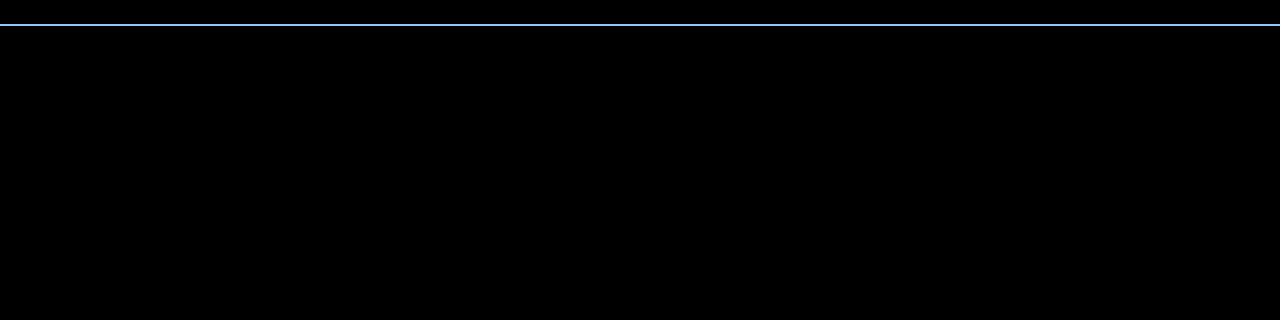
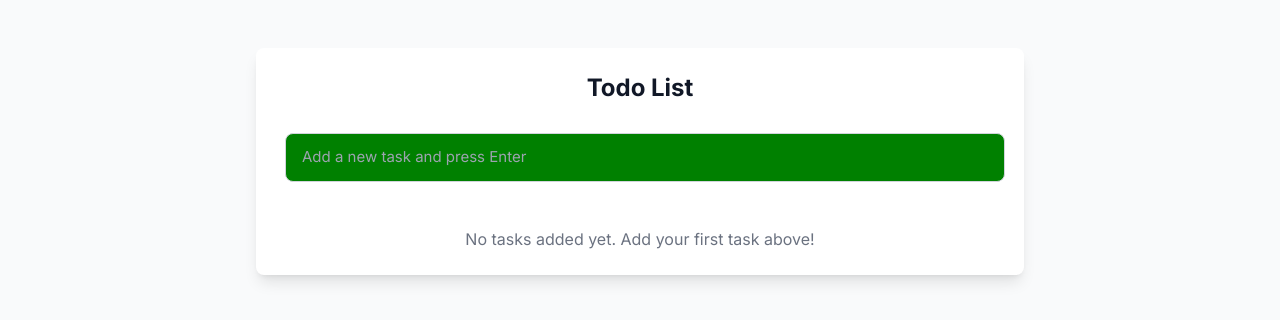
Before and after one commit to Ananya-12-cpu/My-Components, a Next.js app: page /todo in a window 1280 px wide. Shown: the top 320 px of the page. Built offline with nearby package versions, Linux system fonts and the light colour scheme.

Commit message:
to do page implemented

```diff
--- a/src/app/layoutProvider.tsx
+++ b/src/app/layoutProvider.tsx
@@ -7,7 +7,7 @@ import Image from "next/image";
 function LayoutProvider({ children }: any) {
   return (
     <>
-      <div className="grid grid-cols-1 gap-1 border-b-2 border-blue-300 ">
+      <div className="grid grid-cols-1 gap-1 ">
         {children}
         {/* <div>
           <Image src={"/connection.gif"} alt="" width={80} height={50} />
--- a/src/app/page.tsx
+++ b/src/app/page.tsx
@@ -25,7 +25,7 @@ const modules = [
   {
     name: "To Do Application",
     description: "Manage tasks and boost productivity.",
-    route: "/coming-soon",
+    route: "/todo",
   },
   {
     name: "Stop Watch",
--- a/src/app/todo/page.tsx
+++ b/src/app/todo/page.tsx
@@ -1,9 +1,92 @@
-import React from 'react'
+// import React from 'react'
 
-function ToDoPage() {
+// function ToDoPage() {
+//   return (
+//     <div>ToDoPage</div>
+//   )
+// }
+
+// export default ToDoPage
+
+"use client"
+
+import React, { useState } from 'react';
+
+function ChipsInput() {
+  const [state, setState] = useState<string>('');
+  const [chipsArray, setChipsArray] = useState<string[]>([]);
+
+  const handleKeyDown = (event: React.KeyboardEvent<HTMLInputElement>) => {
+    if (event.key === 'Enter' && state.trim()) {
+      setChipsArray((prev) => [...prev, state.trim()]);
+      setState('');
+    }
+  };
+
+  const deleteChipHandler = (chip: string) => {
+    setChipsArray((prev) => prev.filter((x) => x !== chip));
+  };
+
   return (
-    <div>ToDoPage</div>
-  )
+    <div className="min-h-screen bg-gray-50 py-12 px-4 sm:px-6 lg:px-8">
+      <div className="max-w-3xl mx-auto">
+        <div className="bg-white rounded-lg shadow-lg p-6">
+          <h2 className="text-2xl font-bold text-gray-900 mb-6 text-center">
+            Todo List
+          </h2>
+
+          <div className="mb-6">
+            <div className="relative">
+              <input
+                type="text"
+                placeholder="Add a new task and press Enter"
+                className="w-full px-4 py-3 rounded-lg border border-gray-300 focus:ring-2 focus:ring-blue-500 focus:border-blue-500 outline-none transition-all duration-200"
+                value={state}
+                onChange={(e) => setState(e.target.value)}
+                onKeyDown={handleKeyDown}
+              />
+            </div>
+          </div>
+
+          <div className="flex flex-wrap gap-2">
+            {chipsArray.map((chip, index) => (
+              <div
+                key={index}
+                className="group flex items-center gap-2 bg-blue-100 text-blue-800 px-4 py-2 rounded-full transition-all duration-200 hover:bg-blue-200"
+              >
+                <span className="text-sm font-medium">{chip}</span>
+                <button
+                  onClick={() => deleteChipHandler(chip)}
+                  className="text-blue-600 hover:text-blue-800 focus:outline-none transition-colors duration-200"
+                  aria-label={`Delete ${chip}`}
+                >
+                  <svg
+                    className="w-4 h-4"
+                    fill="none"
+                    stroke="currentColor"
+                    viewBox="0 0 24 24"
+                  >
+                    <path
+                      strokeLinecap="round"
+                      strokeLinejoin="round"
+                      strokeWidth={2}
+                      d="M6 18L18 6M6 6l12 12"
+                    />
+                  </svg>
+                </button>
+              </div>
+            ))}
+          </div>
+
+          {chipsArray.length === 0 && (
+            <div className="text-center text-gray-500 mt-4">
+              No tasks added yet. Add your first task above!
+            </div>
+          )}
+        </div>
+      </div>
+    </div>
+  );
 }
 
-export default ToDoPage
+export default ChipsInput;
```
